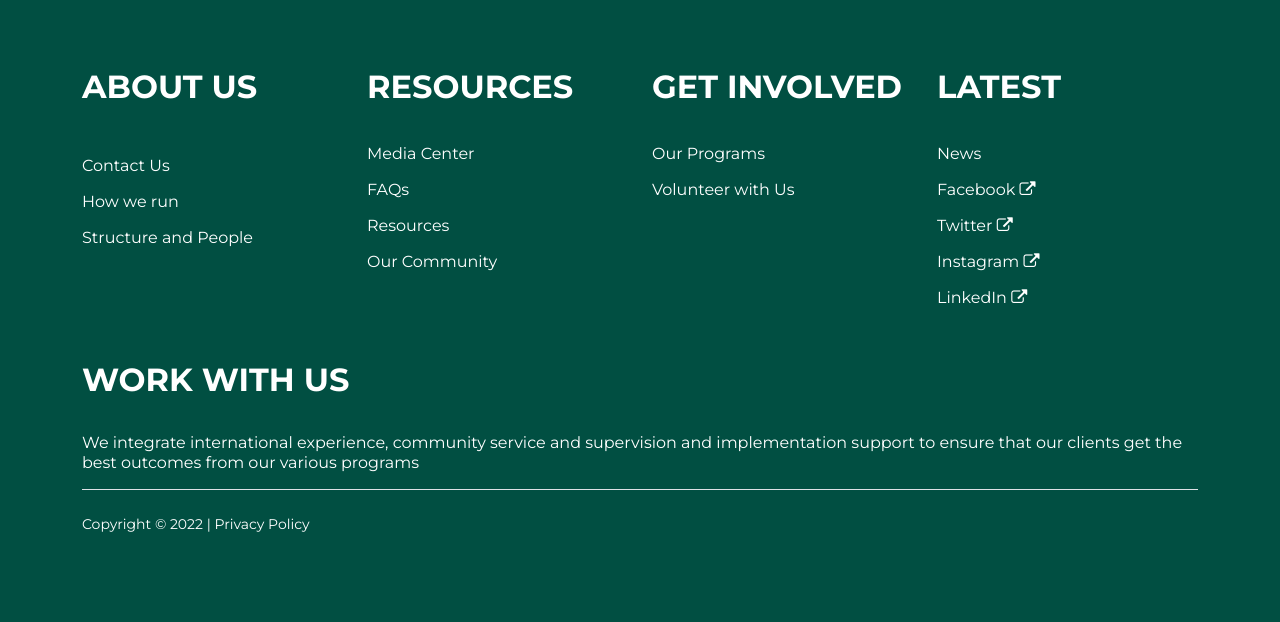
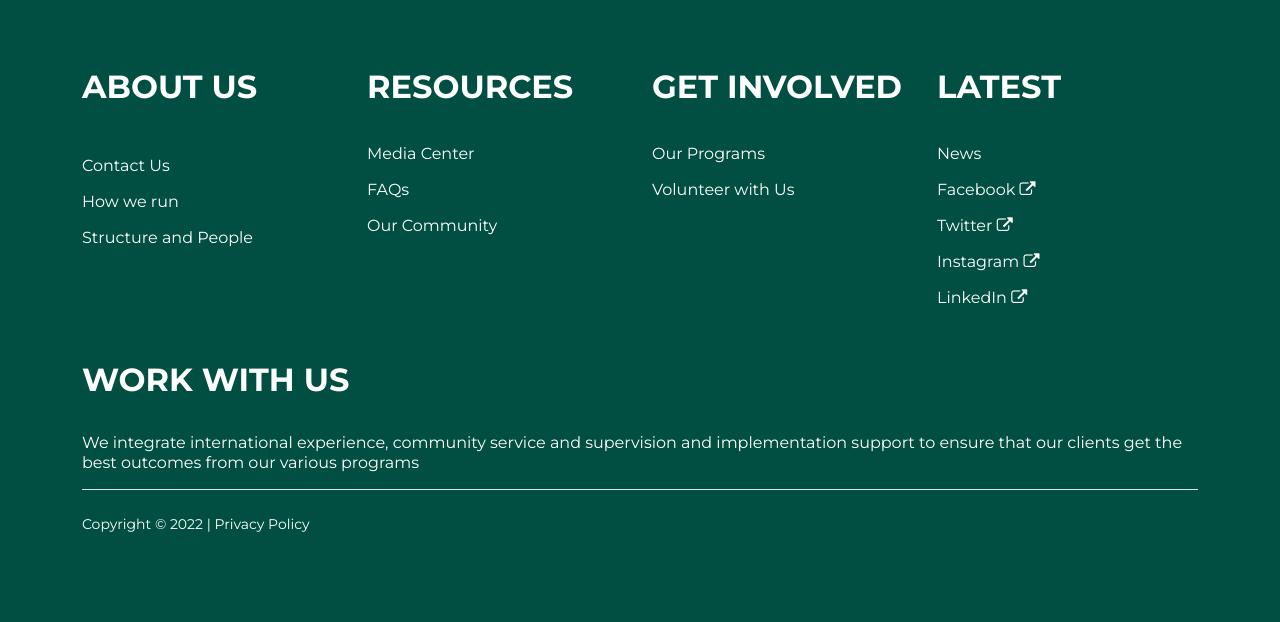
Before and after one commit to fredricksimi/elandome-1, a Django app: page /edc-community in a window 1280 px wide. Shown: the part 1873-2495 px from the top of the page. Run offline with Django 3.2, Linux system fonts and the light colour scheme.

Commit message:
new changes

```diff
--- a/mainapp/templates/mainapp/footer.html
+++ b/mainapp/templates/mainapp/footer.html
@@ -17,7 +17,7 @@
                     <div class="pt-1">
                         <p class="footer-text"><a href="{% url 'mainapp:news' %}" style="color:#fff;text-decoration:none;">{% trans "Media Center" %}</a></p>
                         <p class="footer-text"><a href="{% url 'mainapp:contact' %}#faqs" style="color:#fff;text-decoration:none;">FAQs</a></p>
-                        <p class="footer-text"><a href="{% url 'mainapp:resources' %}" style="color:#fff;text-decoration:none;">Resources</a></p>
+                        <!-- <p class="footer-text"><a href="{% url 'mainapp:resources' %}" style="color:#fff;text-decoration:none;">Resources</a></p> -->
                         <p class="footer-text"><a href="{% url 'mainapp:edc-community' %}" style="color:#fff; text-decoration:none">{% trans "Our Community" %}</a></p>
                     </div>
                 </div>
--- a/mainapp/templates/mainapp/navbar.html
+++ b/mainapp/templates/mainapp/navbar.html
@@ -41,7 +41,7 @@
                     <ul class="dropdown-menu">
                         <li><a class="dropdown-item" href="{% url 'mainapp:news' %}">{% trans "News" %}</a></li>
                         <li><a class="dropdown-item" href="{% url 'mainapp:events' %}">{% trans "Events" %}</a></li>
-                        <li><a class="dropdown-item" href="{% url 'mainapp:resources' %}">{% trans "Resources" %}</a></li>
+                        <!-- <li><a class="dropdown-item" href="{% url 'mainapp:resources' %}">{% trans "Resources" %}</a></li> -->
                     </ul>
                 </li>
                 <span class="d-block d-sm-none"><div class="pb-2"></div></span>
```
